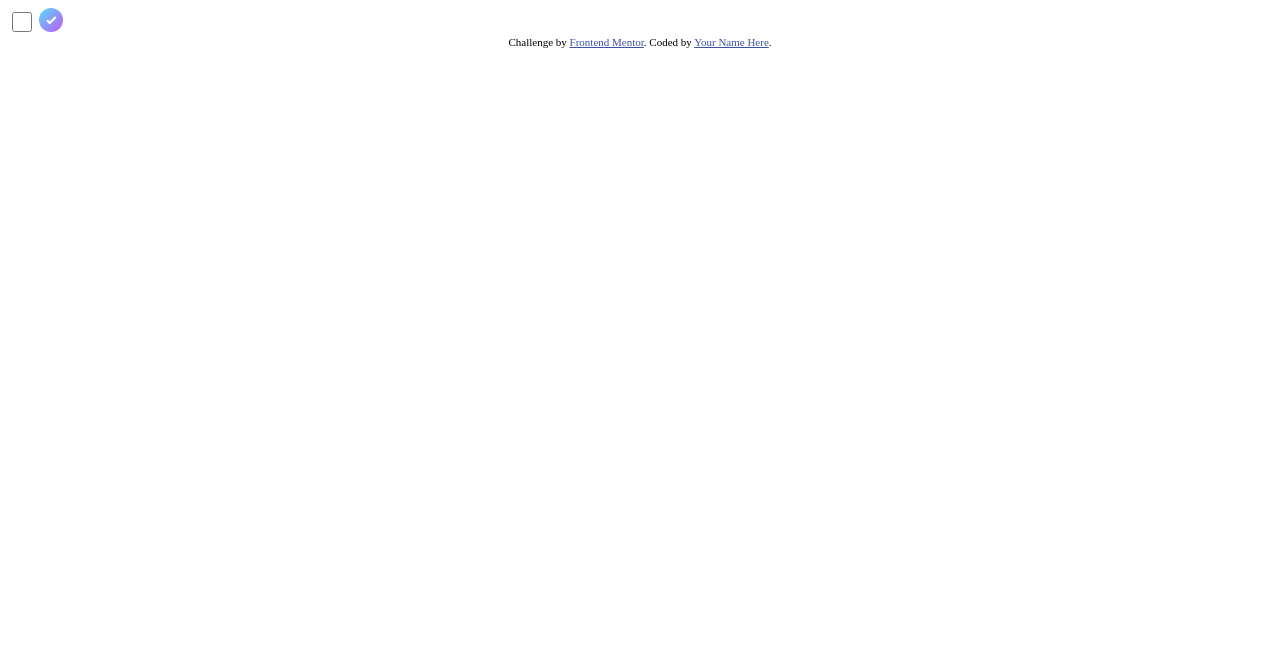
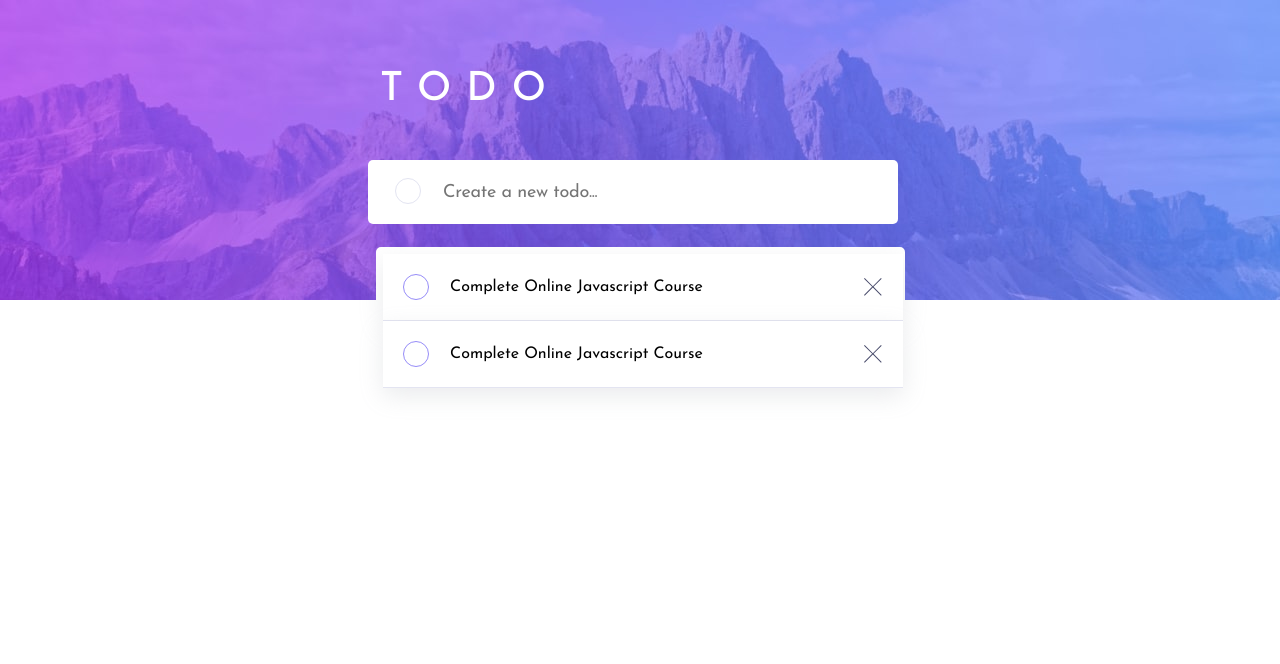
Before and after one commit to solomon-yaw-amalitech/todo-app, a plain HTML site: page index.html in a window 1280 px wide. Drawn offline with Linux system fonts and the light colour scheme.

Commit message:
modified:   index.html         new file:   style.css

```diff
--- a/index.html
+++ b/index.html
@@ -4,44 +4,76 @@
   <meta charset="UTF-8">
   <meta name="viewport" content="width=device-width, initial-scale=1.0"> <!-- displays site properly based on user's device -->
 
+  <link rel="preconnect" href="https://fonts.googleapis.com">
+<link rel="preconnect" href="https://fonts.gstatic.com" crossorigin>
+<link href="https://fonts.googleapis.com/css2?family=Josefin+Sans:ital,wght@0,100;0,200;0,300;0,400;0,500;0,600;0,700;1,100;1,200;1,300;1,400;1,500;1,600&display=swap" rel="stylesheet">
+
   <link rel="icon" type="image/png" sizes="32x32" href="./images/favicon-32x32.png">
-
+  <link rel="stylesheet" href="style.css">
   <title>Frontend Mentor | Todo app</title>
-
-  <!-- Feel free to remove these styles or customise in your own stylesheet 👍 -->
-  <style>
-    .attribution { font-size: 11px; text-align: center; }
-    .attribution a { color: hsl(228, 45%, 44%); }
-
-    .checkbox{
-      border-radius: 10000px;
-      width:20px;
-      height: 20px;
-      background-image: url("/images/icon-check.svg");
-    }
-  </style>
 </head>
 <body>
 
+  <header class="header">
+  <h1 class="title"> TODO</h1>
+  <span class="rounded-object"></span>
+  <input type="text" name="textinput" id="textinput" placeholder="Create a new todo...">
+  </header>
 
-  <input  class="checkbox" type="checkbox">
-  <svg width="24" height="24" viewBox="0 0 24 24" fill="none" xmlns="http://www.w3.org/2000/svg">
-<circle cx="12" cy="12" r="12" fill="url(#paint0_linear_0_597)"/>
-<path d="M8 12.3041L10.6959 15L16.6959 9" stroke="white" stroke-width="2"/>
+  <section>
+    <div class="todo">
+    <div class="todo-list">
+      <label for="cb">
+        <input type="checkbox" id="cb" name="cb" class="check-list">
+        <span class="span">
+        <svg class="svg_checkbox" width="24" height="24" viewBox="0 0 24 24" fill="none" xmlns="http://www.w3.org/2000/svg">
+          <circle cx="12" cy="12" r="11.5" fill="white" stroke="#E3E4F1"/>
+          <circle class="marker" cx="12" cy="12" r="12" fill="url(#paint0_linear_0_479)"/>
+          <path class="box" d="M8 12.3041L10.6959 15L16.6959 9" stroke="white" stroke-width="2"/>
           <defs>
-<linearGradient id="paint0_linear_0_597" x1="-12" y1="12" x2="12" y2="36" gradientUnits="userSpaceOnUse">
+          <linearGradient id="paint0_linear_0_479" x1="-12" y1="12" x2="12" y2="36" gradientUnits="userSpaceOnUse">
           <stop stop-color="#55DDFF"/>
           <stop offset="1" stop-color="#C058F3"/>
           </linearGradient>
           </defs>
           </svg>
+        </span>
+      </label>
+      <p class="list_title">Complete Online Javascript Course</p>
+      <svg class="svg_remove" width="18" height="18" viewBox="0 0 18 18" fill="none" xmlns="http://www.w3.org/2000/svg">
+        <g id="Combined Shape 2">
+        <path id="Combined Shape" fill-rule="evenodd" clip-rule="evenodd" d="M17.6777 0.707107L16.9706 0L8.83883 8.13173L0.707107 0L0 0.707107L8.13173 8.83883L0 16.9706L0.707106 17.6777L8.83883 9.54594L16.9706 17.6777L17.6777 16.9706L9.54594 8.83883L17.6777 0.707107Z" fill="#494C6B"/>
+        </g>
+        </svg>
 
+    </div>
+    <div class="todo-list">
+      <label class="checkbox">
+        <input type="checkbox" id="cb" name="cb" class="check-list">
+        <span class="span">
+        <svg class="svg_checkbox" width="24" height="24" viewBox="0 0 24 24" fill="none" xmlns="http://www.w3.org/2000/svg">
+          <circle  cx="12" cy="12" r="11.5" fill="white" stroke="#E3E4F1"/>
+          <circle  class="marker" cx="12" cy="12" r="12" fill="url(#paint0_linear_0_479)"/>
+          <path d="M8 12.3041L10.6959 15L16.6959 9" stroke="white" stroke-width="2"/>
+          <defs>
+          <linearGradient id="paint0_linear_0_479" x1="-12" y1="12" x2="12" y2="36" gradientUnits="userSpaceOnUse">
+          <stop stop-color="#55DDFF"/>
+          <stop offset="1" stop-color="#C058F3"/>
+          </linearGradient>
+          </defs>
+          </svg>
+        </span>
+      </label>
+      <p class="list_title">Complete Online Javascript Course</p>
+      <svg class="svg_remove" width="18" height="18" viewBox="0 0 18 18" fill="none" xmlns="http://www.w3.org/2000/svg">
+        <g id="Combined Shape 2">
+        <path id="Combined Shape" fill-rule="evenodd" clip-rule="evenodd" d="M17.6777 0.707107L16.9706 0L8.83883 8.13173L0.707107 0L0 0.707107L8.13173 8.83883L0 16.9706L0.707106 17.6777L8.83883 9.54594L16.9706 17.6777L17.6777 16.9706L9.54594 8.83883L17.6777 0.707107Z" fill="#494C6B"/>
+        </g>
+        </svg>
+    </div>
 
+  </div>
+  </section>
 
-
-  <div class="attribution">
-    Challenge by <a href="https://www.frontendmentor.io?ref=challenge" target="_blank">Frontend Mentor</a>.
-    Coded by <a href="#">Your Name Here</a>.
-  </div>
 </body>
 </html>
--- /dev/null
+++ b/style.css
@@ -0,0 +1,116 @@
+*{
+    padding: 0;
+    margin: 0;
+    font-family: Josefin Sans;
+}
+
+.header {
+  width: 1280px;
+  height: 300px;
+background-image: url("/images/bg-desktop-light.jpg");
+margin-bottom: -3.3rem;
+}
+
+.title{
+color: #FFF;
+font-size: 40px;
+font-family: Josefin Sans;
+font-weight: 500;
+letter-spacing: 15px;
+padding-top:70px;
+padding-left:380px;
+padding-bottom: 20px;
+}
+
+.rounded-object{
+    width: 24px;
+    height: 24px;
+    border: 1px solid #E3E4F1;
+    position: absolute;
+    top: 178px;
+    left:395px;
+    border-radius: 100px;
+}
+
+#textinput{
+    width: 455px;
+    height: 64px;
+    font-family: Josefin Sans;
+    color: #9495A5;
+    font-size: 18px;
+    font-family: Josefin Sans;
+    letter-spacing: -0.25px;
+    outline:none;
+    border-radius: 5px;
+    border: none;
+    padding-left: 75px;
+    margin: 0rem auto 0rem auto ;
+    margin-left: 368px;
+    margin-top: 30px;
+}
+
+#textinput:focus{
+    color: #393A4B;
+    font-size: 18px;
+    font-family: Josefin Sans;
+    letter-spacing: -0.25px;
+}
+
+.todo{
+    border: 7px solid white;
+    border-radius: 5px;
+    width: 515px;
+    height: 400px;
+    margin: 0px auto 0px auto;
+}
+.todo-list{
+
+   box-shadow: rgba(149, 157, 165, 0.2) 0px 8px 24px;
+   margin: 0px auto 0px auto;
+   display: flex;
+   flex-direction: row;
+   justify-content: space-between  ;
+   padding: 20px;
+   background-color: #ffff;
+   align-items: center;
+   border-bottom: 1px solid #E3E4F1 ;
+   width: 480px;
+}
+
+.list_title{
+    margin-left: -140px ;
+}
+
+.check-list{
+    display: none;
+    /**pointer-events: none;**/
+}
+
+.svg_checkbox{
+    stroke:#968CF8;
+    width: 1.5rem;
+    height: 1.5rem;
+    opacity: 0;
+}
+
+.border{
+    stroke: #968CF8;
+}
+
+input[type="checkbox"]:checked + span{
+  border: 1px solid #968CF8;
+  transition: border 0.3s linear;
+}
+
+input[type="checkbox"]:checked + span svg {
+ opacity: 1;
+display: block;
+transition: all .5s linear;
+}
+
+label{
+    border: 1px solid #968CF8 ;
+    width:24px;
+    height: 24px;
+    border-radius: 2rem;
+}
```
Lines whose indentation alone changed are shown as unchanged.
